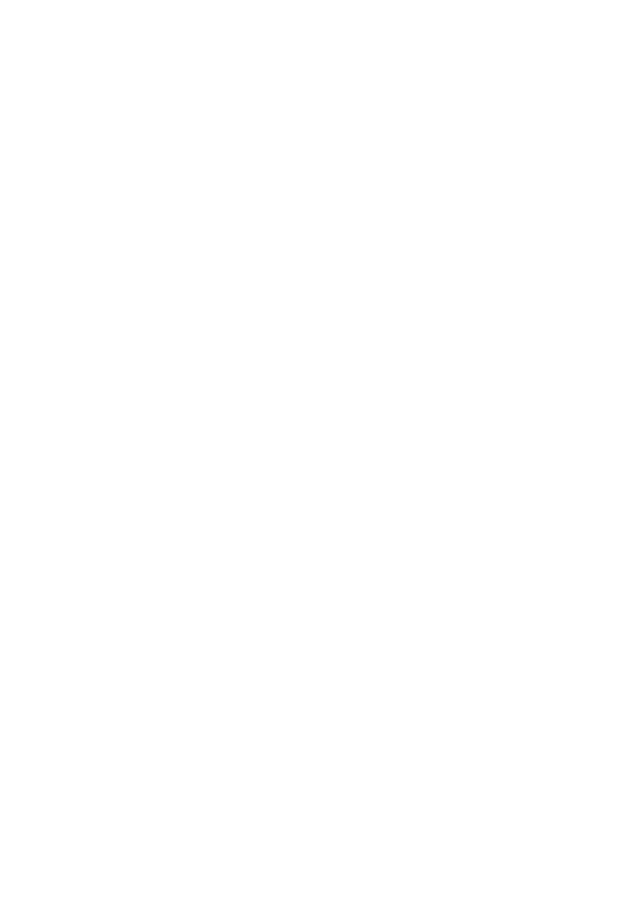
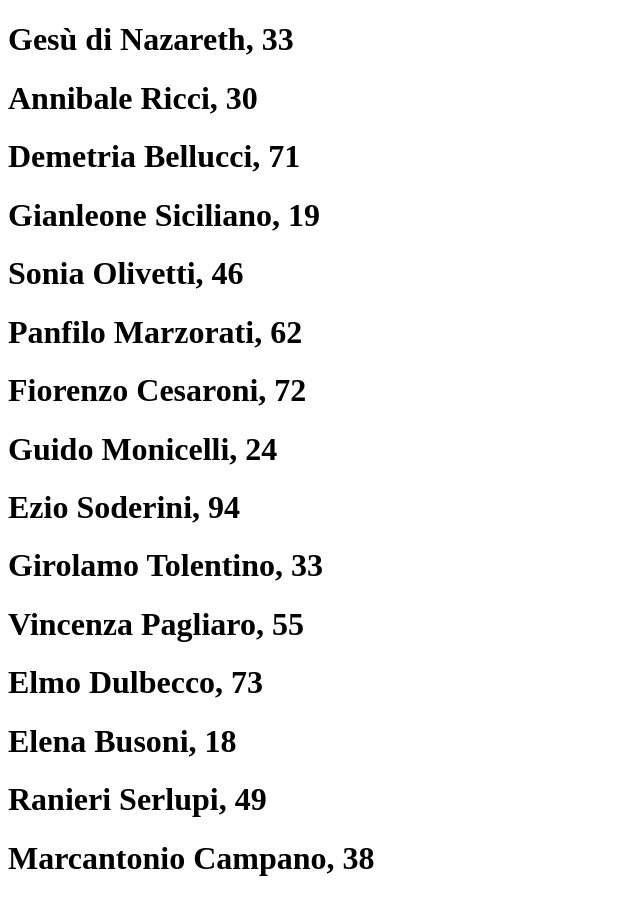
Before and after one commit to GOATst3/Esercizi-React, a React (Create React App) app in the folder react-app/: page / in a window 1280 px wide. Shown: the whole page, without its empty margins (0-640 px from the left). Before the commit the page ends 800 px from the top, so only its background shows below. Built offline with nearby package versions, Linux system fonts and the light colour scheme.

Commit message:
es76 done

```diff
--- a/react-app/src/App.js
+++ b/react-app/src/App.js
@@ -1,7 +1,136 @@
+import FilteredList from "./FilteredList";
 function App() {
+
+  let data = [
+    {
+        "id":0,
+        "name": "Gesù di Nazareth",
+        "age":33
+    },
+    {
+        "id":1,
+        "name": "Annibale Ricci",
+        "age":30
+    },
+    {
+        "id":2,
+        "name": "Demetria Bellucci",
+        "age":71
+    },
+
+    {
+        "id":3,
+        "name": "Quinto Mazzi",
+        "age":15
+    },
+
+    {
+        "id":4,
+        "name": "Gioele Trevisan",
+        "age":3
+    },
+
+    {
+        "id":5,
+        "name": "Gianleone Siciliano",
+        "age":19
+    },
+
+
+    {
+        "id":6,
+        "name": "Sonia Olivetti",
+        "age":46
+    },
+
+    {
+        "id":7,
+        "name": "Panfilo Marzorati",
+        "age":62
+    },
+
+    {
+        "id":8,
+        "name": "Fiorenzo Cesaroni",
+        "age":72
+    },
+
+    {
+        "id":9,
+        "name": "Liana Castiglione",
+        "age":6
+    },
+
+    {
+        "id":10,
+        "name": "Guido Monicelli",
+        "age":24
+    },
+
+    {
+        "id":11,
+        "name": "Ezio Soderini",
+        "age":94
+    },
+
+    {
+        "id":12,
+        "name": "Ruggiero Fo",
+        "age":16
+    },
+
+    {
+        "id":13,
+        "name": "Girolamo Tolentino",
+        "age":33
+    },
+
+    {
+        "id":14,
+        "name": "Rosario Mastandrea",
+        "age":11
+    },
+
+    {
+        "id":15,
+        "name": "Valeria Tanzini",
+        "age":13
+    },
+
+    {
+        "id":16,
+        "name": "Vincenza Pagliaro",
+        "age":55
+    },
+
+    {
+        "id":17,
+        "name": "Elmo Dulbecco",
+        "age":73
+    },
+
+    {
+        "id":18,
+        "name": "Elena Busoni",
+        "age":18
+    },
+
+    {
+        "id":19,
+        "name": "Ranieri Serlupi",
+        "age":49
+    },
+
+    {
+        "id":20,
+        "name": "Marcantonio Campano",
+        "age":38
+    }
+
+]
   return (
     <div className="App">
-
+      <FilteredList list={data}/>
     </div>
   );
 }
--- /dev/null
+++ b/react-app/src/FilteredList.js
@@ -0,0 +1,16 @@
+import { useMemo } from "react"
+
+export default function FilteredList({list}){
+    function filter(){
+        return list.filter(person=> person.age>17)
+    }
+
+    const memo = useMemo(()=>filter(),[list])
+    console.log(memo)
+
+    return (
+        <>
+            {memo.map(item=><h1>{item.name}, {item.age}<br/></h1>)}
+        </>
+    )
+}
```
Also changed, not shown: react-app/useMemo.txt (added).
